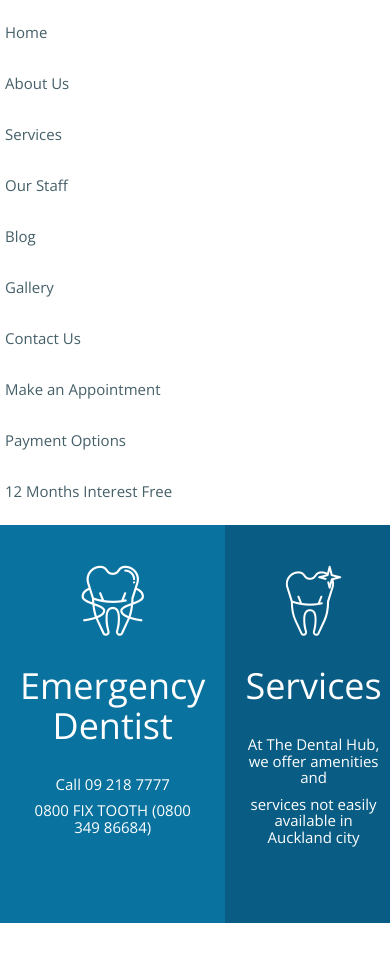
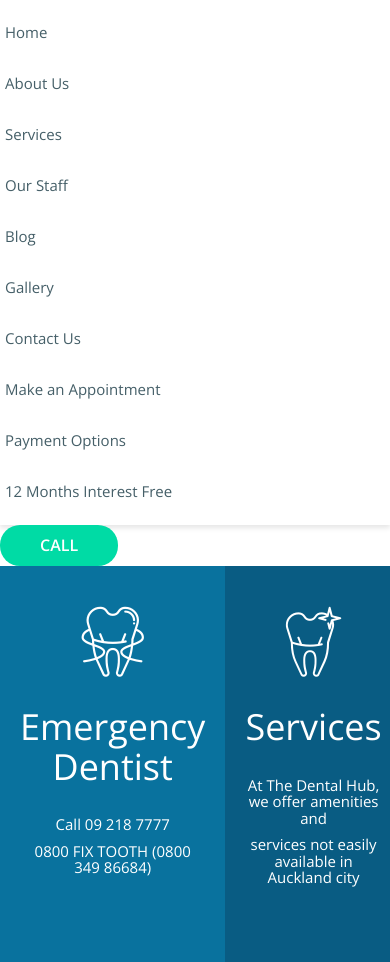
Before and after one commit to Business360/183pdb, a PHP site: page / in a window 390 px wide. Shown: the part 293-1255 px from the top of the page. Run offline with PHP 8.4, Linux system fonts and the light colour scheme; some libraries are stand-ins or nearby versions.

Commit message:
Added "Call" button to Mobile UI

```diff
--- a/index.php
+++ b/index.php
@@ -12,6 +12,19 @@
     ?>
 
     <!-- Start: Main Section -->
+<!--
+	====================
+	START: MOBILE DESIGN
+	====================
+-->
+	<a href="appointments.php" class="fancybox-2 btn btn-default hidden-sm hidden-md hidden-lg hidden-xlg" id="header-call-button-spacing">
+		CALL
+	</a>
+<!--
+	==================
+	END: MOBILE DESIGN
+	==================
+-->
 
 <!--
 	=============
```
